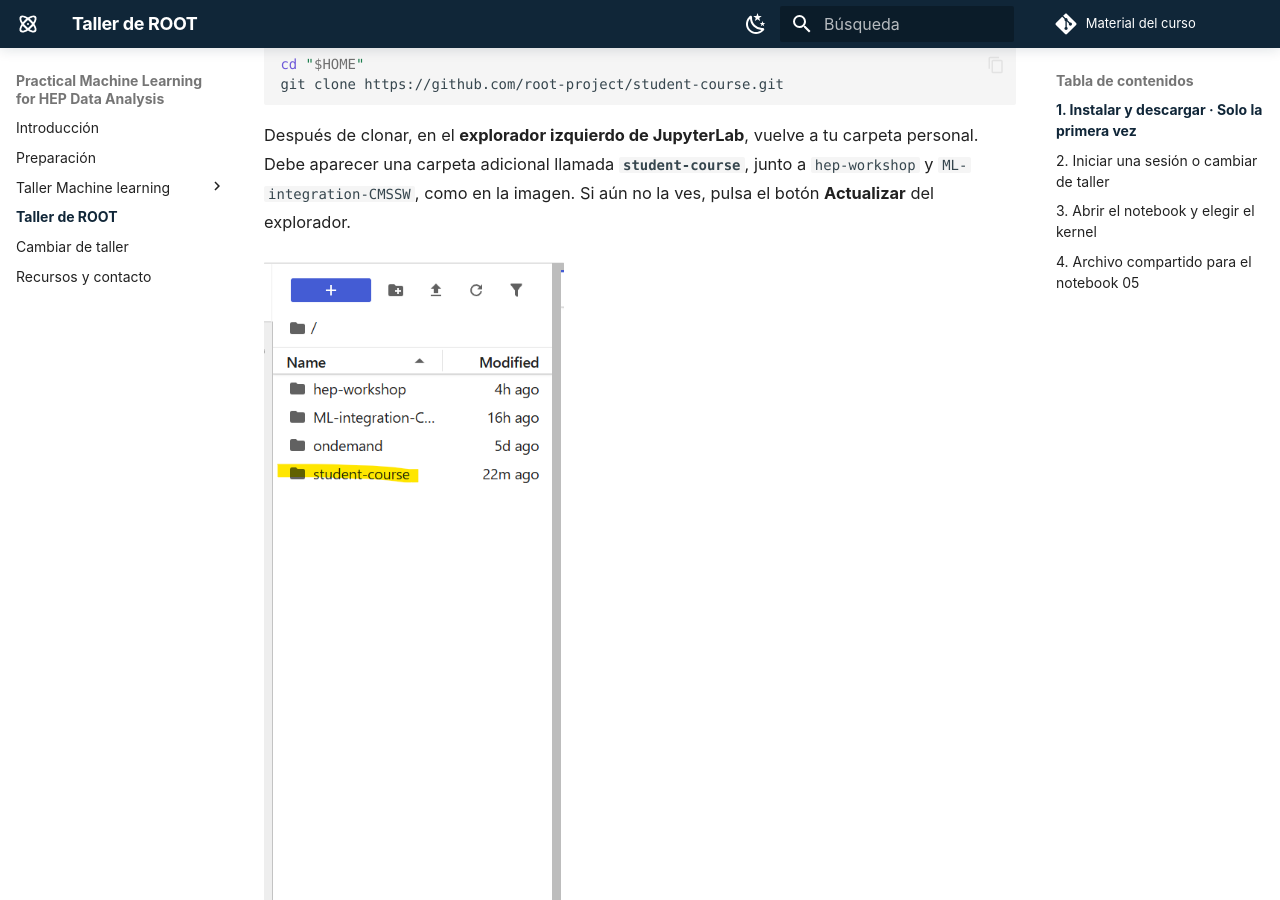
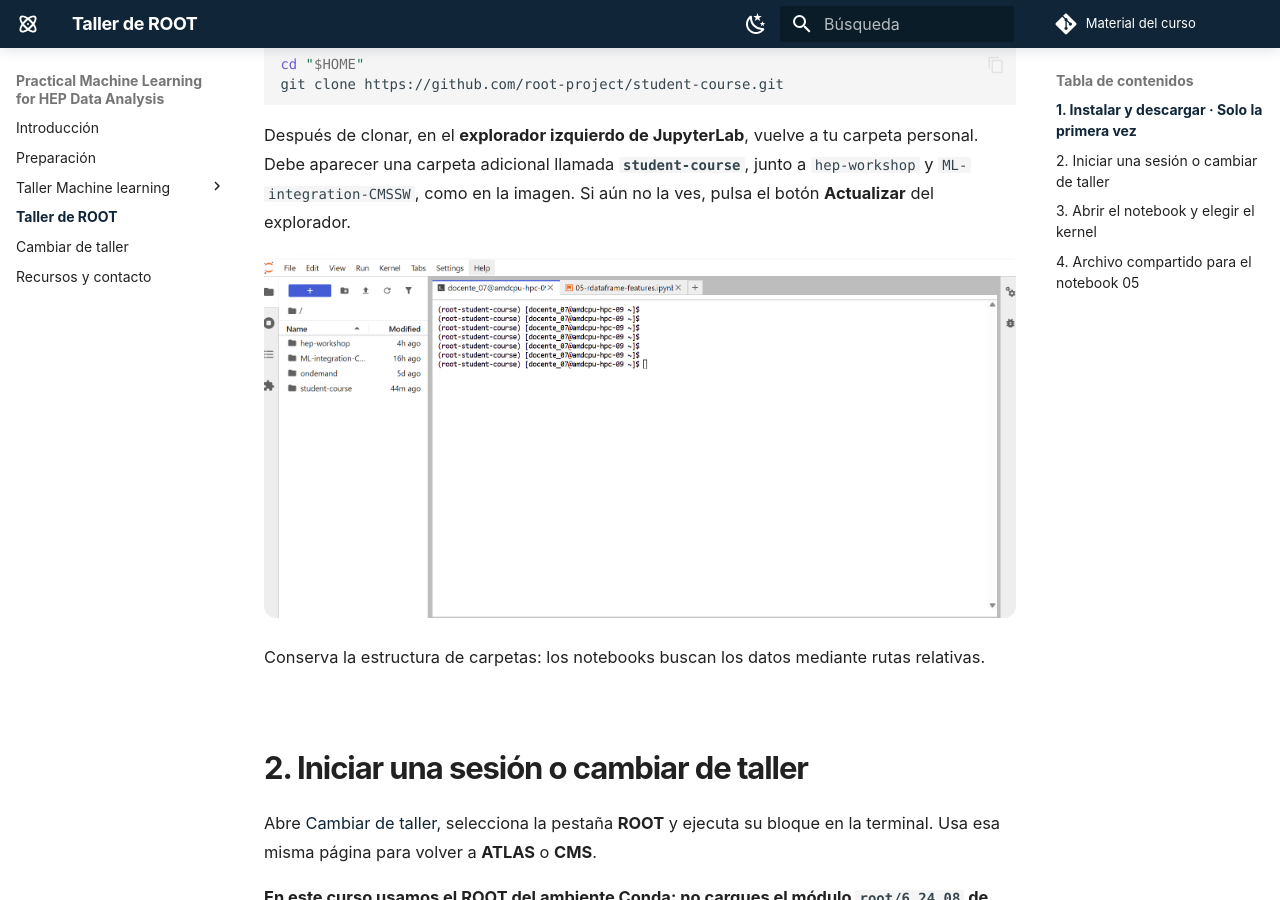
Before and after one commit to castaned/practical-ml-hep, an MkDocs documentation site: the page built from docs/curso-root.md, in a window 1280 px wide and 900 px high, scrolled down 1092 px. Built offline with MkDocs 1.6.1 and Material for MkDocs 9.7.7, drawn with Linux system fonts in a browser that asks for light colours; comment, search, counter and statistics services are not loaded.

Commit message:
Replace ROOT course folder screenshot with full JupyterLab view

```diff
--- a/docs/curso-root.md
+++ b/docs/curso-root.md
@@ -41,7 +41,7 @@ git clone https://github.com/root-project/student-course.git
 
 Después de clonar, en el **explorador izquierdo de JupyterLab**, vuelve a tu carpeta personal. Debe aparecer una carpeta adicional llamada **`student-course`**, junto a `hep-workshop` y `ML-integration-CMSSW`, como en la imagen. Si aún no la ves, pulsa el botón **Actualizar** del explorador.
 
-![Carpeta student-course en el explorador de archivos de JupyterLab después de clonar el curso](assets/root-course/student-course-folder.png){ width="300" }
+![JupyterLab con la carpeta student-course en el explorador izquierdo y el ambiente root-student-course activo en la terminal](assets/root-course/student-course-folder.png)
 
 Conserva la estructura de carpetas: los notebooks buscan los datos mediante rutas relativas.
 
```
Also changed, not shown: docs/assets/root-course/student-course-folder.png.
